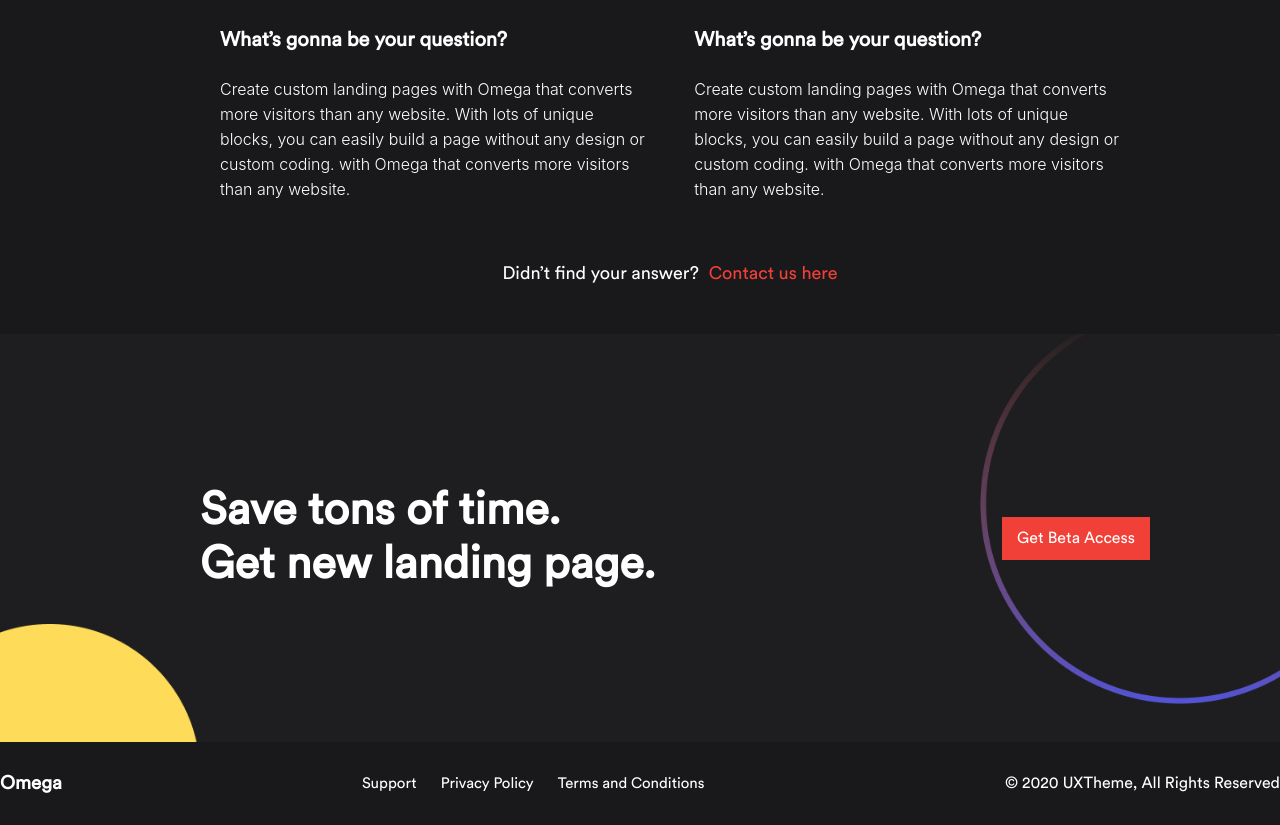
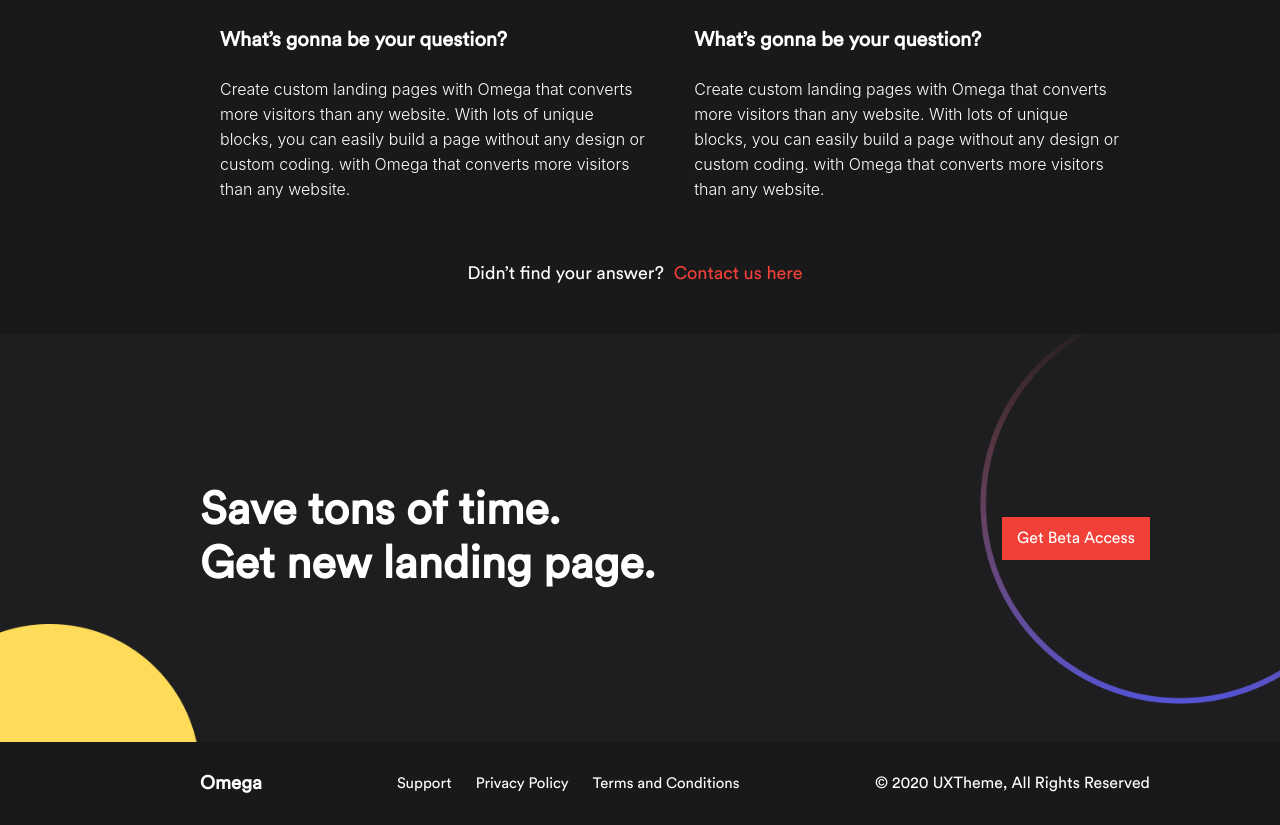
Before and after one commit to IlhomMusayev/Omega-3, a plain HTML site: page index.html in a window 1280 px wide. Shown: the part 5181-6006 px from the top of the page. Drawn offline with Linux system fonts and the light colour scheme; files whose address does not match are found by name.

Commit message:
Add files via upload

```diff
--- a/index.html
+++ b/index.html
@@ -208,7 +208,7 @@
                 </div>
             </div>
         </div>
-        <div class="fqa-link container">
+        <div class="fqa-link ">
             <span>Didn’t find your answer? </span><a href="">Contact us here</a>
         </div>
     </main>
@@ -222,7 +222,8 @@
             </div>
         </div>
 
-    <div class="footer">
+    <div class="footer container">
+        <div class="footer-bottom">
             <div class="footer-logo">
                 <h3>Omega</h3>
             </div>
@@ -237,6 +238,7 @@
                 <span>© 2020 UXTheme, All Rights Reserved</span>
             </div>
         </div>
+    </div>
 
 
     </footer>
--- a/style.css
+++ b/style.css
@@ -36,6 +36,7 @@ a{
     width: 1350px;
 
 }
+/*********************************** Navbar ***************************************/
 .navbar{
     display: flex;
     justify-content: space-between;
@@ -62,7 +63,7 @@ a{
 .nav-line li a:hover{
     color: #F04037;
 }
-/* hero area *//* ======================================================== */
+/******************************************** hero area****************************************/
 
 .hero-area{
     display: flex;
@@ -123,7 +124,7 @@ a{
     text-align: center;
 }
 
-/* feature *//* ======================================================== */
+/************************************************ feature ****************************************************/
 
 .features{
     margin-top: 150px;
@@ -153,7 +154,7 @@ a{
     width: 80px;
 }
 
-/* ======================================================== */
+/******************************************* Lists*********************************************/
 
 .lists{
     margin-top: 100px;
@@ -183,7 +184,7 @@ hr{
 }
 
 
-/*CONTENTS ======================================================== */
+/*************************************CONTENTS ******************************************/
 
 .content-1{
     display: flex;
@@ -231,9 +232,6 @@ hr{
 .content-text p{
     line-height: 30px;
 }
-
-
-
 .content-two{
     background-color: #1E1E20;
 }
@@ -305,9 +303,8 @@ hr{
     display: inline-block;
     margin-top: 20px;
 }
-/* ===================================================== */
 
-/* FQA */
+/********************************************* FQA ************************************************/
 
 .fqa-title{
     text-align: center;
@@ -349,7 +346,7 @@ hr{
     padding: 0 10px;
 }
 
-/* FOOTER */
+/********************************************* FOOTER *********************************************/
 footer{
     background-color: #1E1E20;
     background: url("img/Oval\ Copy.png") no-repeat, url("img/Oval\ Copy\ 5\ \(1\).png") no-repeat, #1E1E20;
@@ -370,6 +367,8 @@ footer{
 }
 .footer{
     background-color: #19191B;
+}
+.footer-bottom{
     display: flex;
     justify-content: space-between;
     align-items: center;
```
Lines whose indentation alone changed are shown as unchanged.
